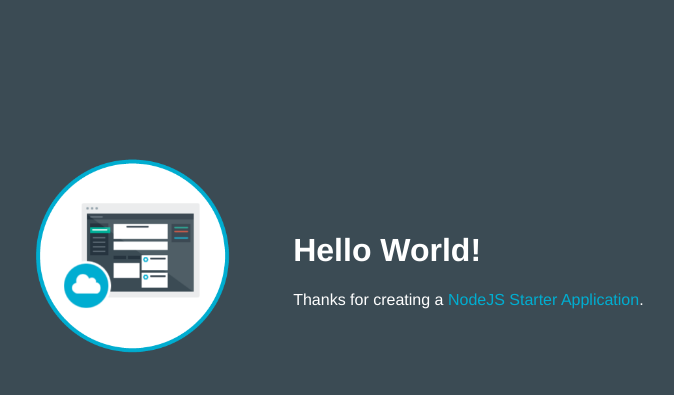
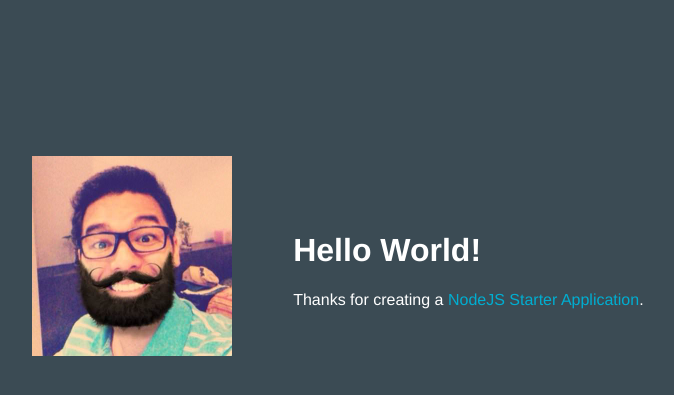
Before and after one commit to MohammedFadin/toolchainFadinExample-1481722697399, a website: page public/index.html in a window 1280 px wide. Shown: the whole page, without its empty margins (249-923 px from the left). Drawn offline with Linux system fonts and the light colour scheme.

Commit message:
Updating personal avatar

```diff
--- a/public/index.html
+++ b/public/index.html
@@ -13,7 +13,7 @@
     <table>
       <tr>
         <td style= "width:30%;">
-          <img class = "newappIcon" src="images/newapp-icon.png">
+          <img class = "newappIcon" src="images/mohammed-fadin-beard.jpeg">
         </td>
         <td>
           <h1 id="message">Hello World!</h1>
```
Also changed, not shown: public/images/mohammed-fadin-beard.jpeg (added), 2 other files.
